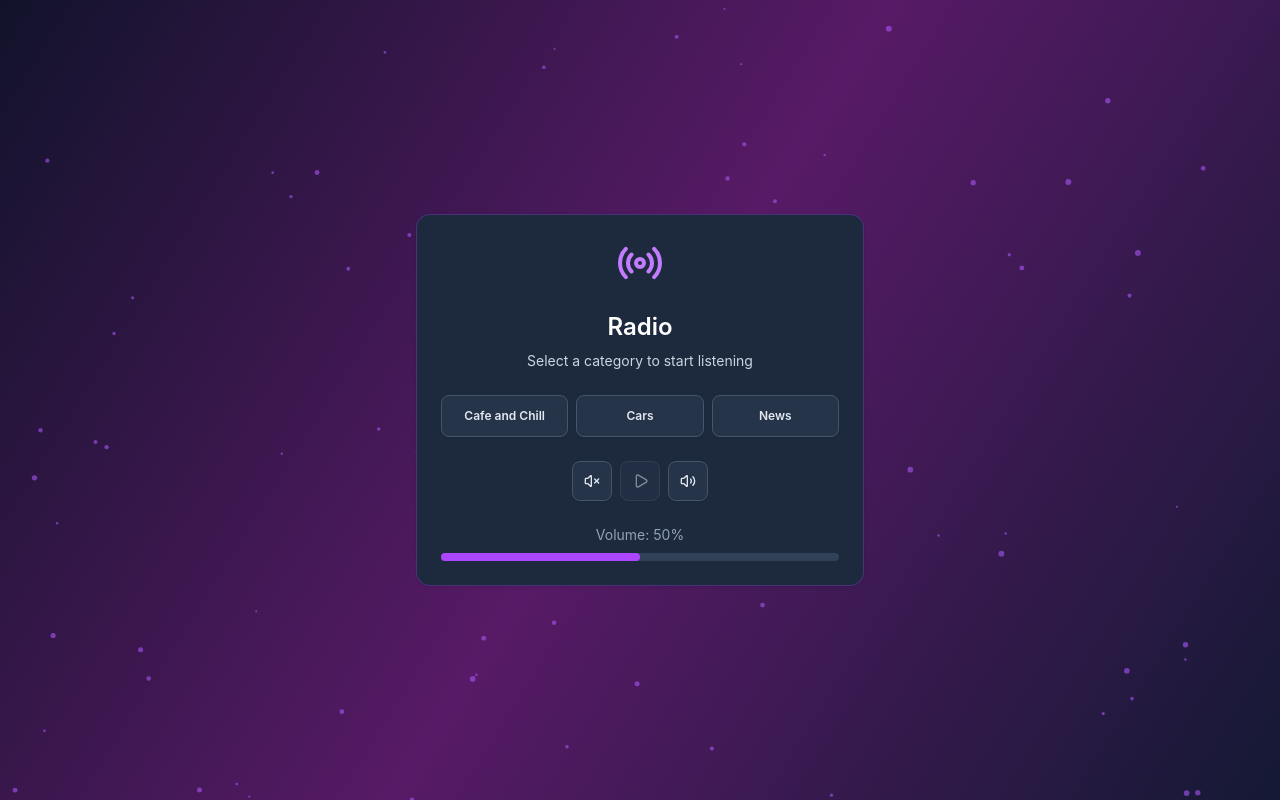
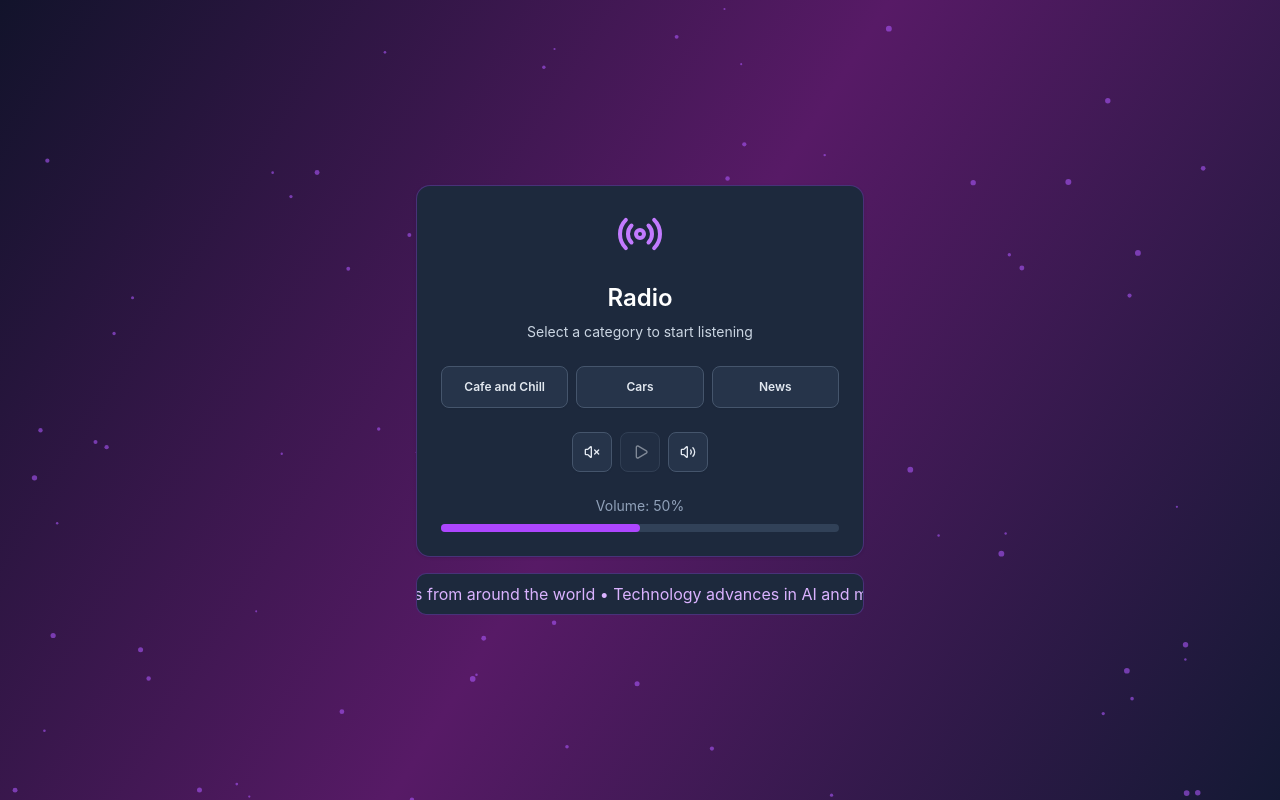
Before and after one commit to khumam/radio, a React (Vite) app: page / in a window 1280 px wide. Built offline with nearby package versions, Linux system fonts and the light colour scheme.

Commit message:
add marque text

```diff
--- a/src/App.tsx
+++ b/src/App.tsx
@@ -80,7 +80,7 @@ function App() {
   return (
     <>
       <AnimatedBackground isPlaying={isPlaying} />
-      <div className="min-h-screen flex items-center justify-center p-4 relative z-10">
+      <div className="min-h-screen flex items-center justify-center p-4 relative z-10 flex-col">
       <Card className="w-full max-w-md bg-slate-800 border-purple-500/30">
         <CardHeader className="text-center">
           <div className="flex justify-center mb-4">
@@ -156,6 +156,17 @@ function App() {
         </CardContent>
       </Card>
 
+      <div className="w-full max-w-md mt-4 overflow-hidden bg-slate-800 border border-purple-500/30 rounded-lg">
+        <div className="animate-marquee marquee-content text-purple-300 py-2 px-4">
+          <span className="whitespace-nowrap">
+            BREAKING NEWS: Latest updates from around the world • Technology advances in AI and machine learning • Weather forecast predicts sunny days ahead • Stock markets showing positive trends • New scientific discoveries revolutionize medicine • Sports update: Championship finals scheduled for next week • Entertainment: Award season kicks off with stunning performances
+          </span>
+          <span className="whitespace-nowrap">
+            BREAKING NEWS: Latest updates from around the world • Technology advances in AI and machine learning • Weather forecast predicts sunny days ahead • Stock markets showing positive trends • New scientific discoveries revolutionize medicine • Sports update: Championship finals scheduled for next week • Entertainment: Award season kicks off with stunning performances
+          </span>
+        </div>
+      </div>
+
       {currentVideoId && (
         <div className="opacity-0 absolute -left-[9999px]">
           <YouTube
--- a/src/index.css
+++ b/src/index.css
@@ -139,3 +139,21 @@
   background-size: 200% 200%;
   animation: gradient-animation 15s ease infinite;
 }
+
+@keyframes marquee {
+  0% {
+    transform: translateX(0%);
+  }
+  100% {
+    transform: translateX(-50%);
+  }
+}
+
+.animate-marquee {
+  animation: marquee 60s linear infinite;
+}
+
+.marquee-content {
+  display: flex;
+  width: max-content;
+}
```
